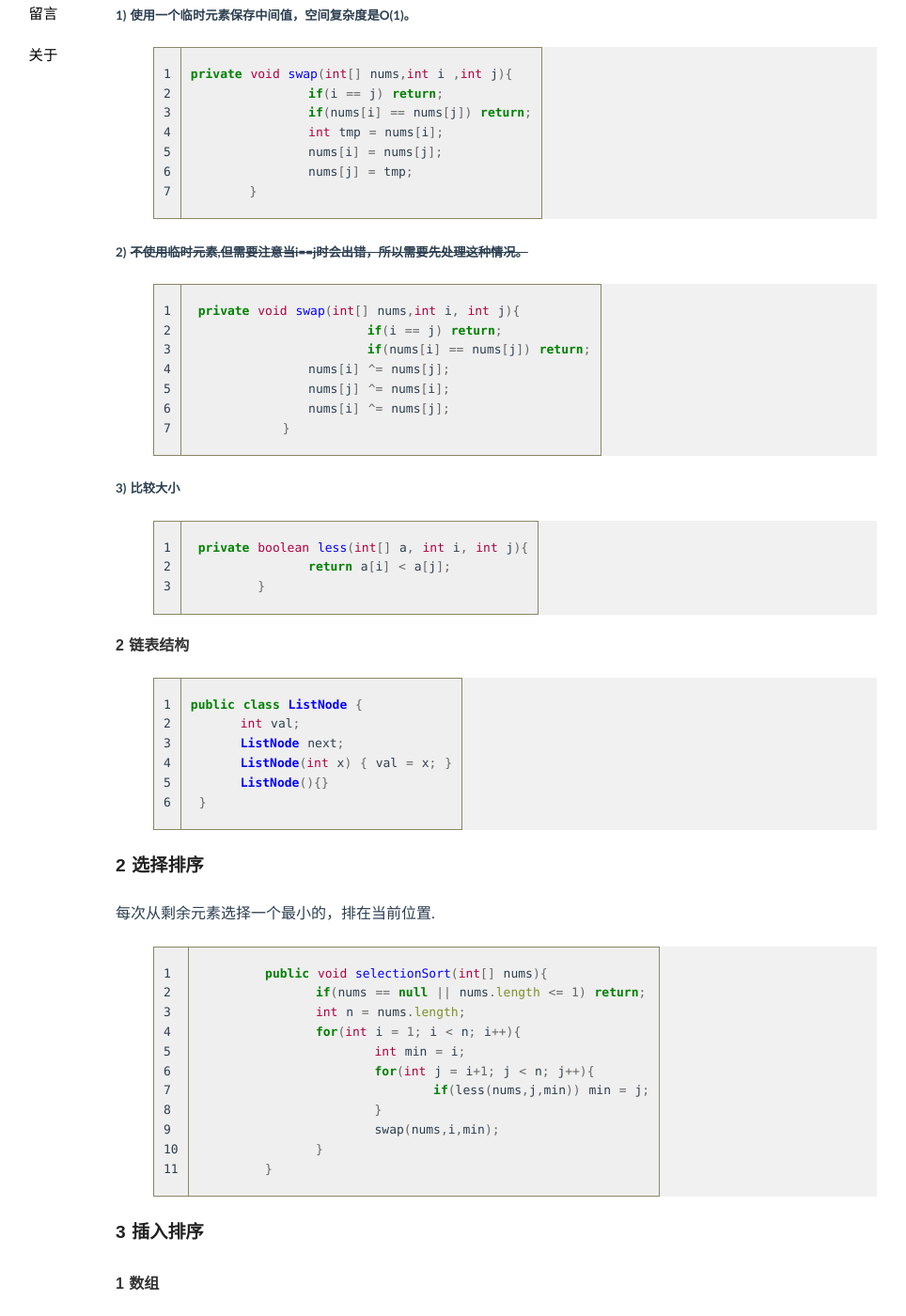
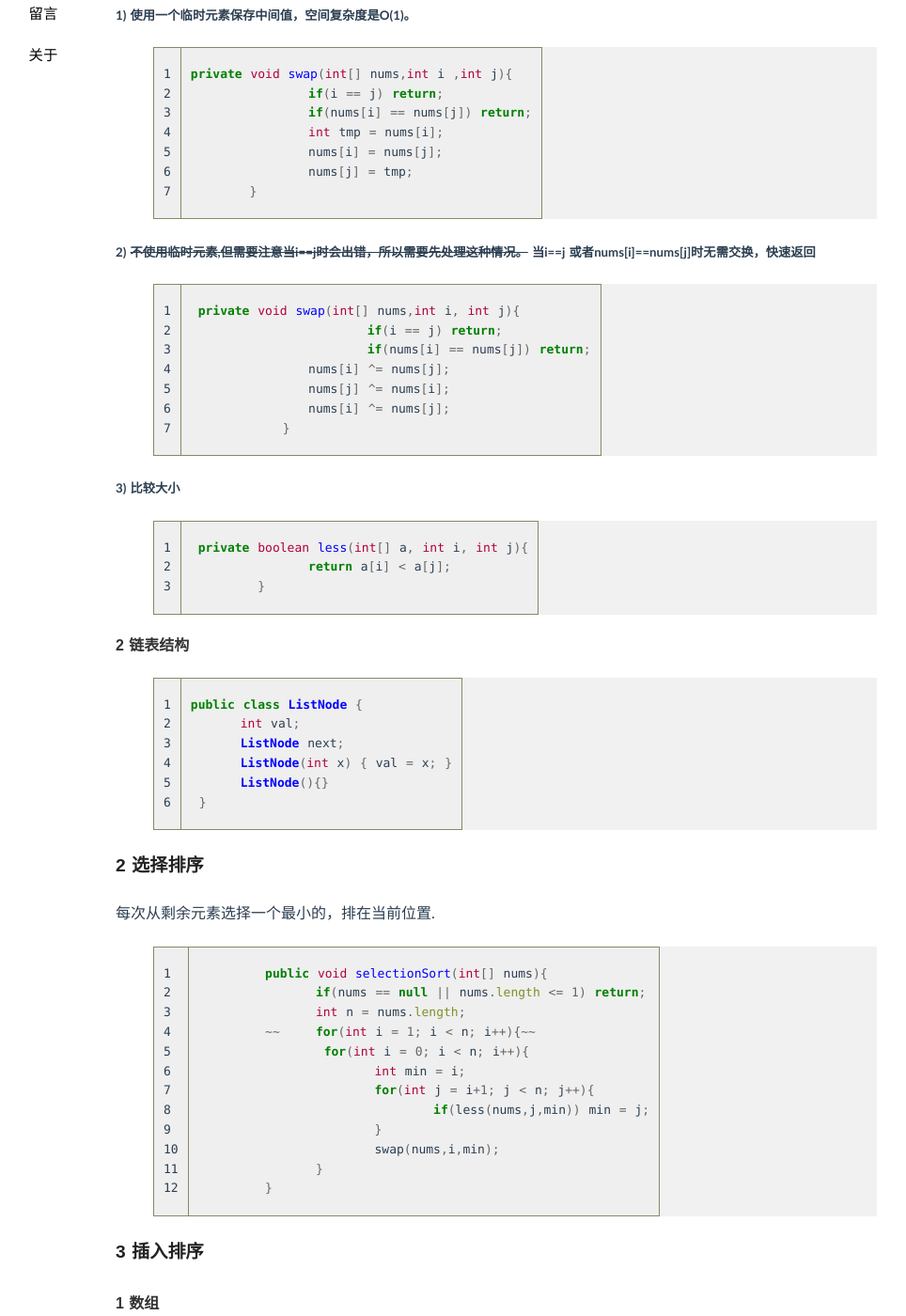
Before and after one commit to lvlvforever/lvlvforever.github.io, a Jekyll site: the page built from _posts/2015-08-17-排序算法.md, in a window 1280 px wide and 1400 px high, scrolled down 244 px. Shown: the whole window at 94% size, without its empty margins (92-1056 px from the left). Built offline with Jekyll 4.4.1, drawn with Linux system fonts in a browser that asks for light colours; Markdown is read by kramdown in place of the engine named in the settings; comment, search, counter and statistics services are not loaded.

Commit message:
Update 2015-08-17-排序算法.md
1 对swap方法进行更新，之前说法有误。
2 对选择排序进行更正，之前代码有误。
需要更加细心。

```diff
--- a/_posts/2015-08-17-排序算法.md
+++ b/_posts/2015-08-17-排序算法.md
@@ -16,7 +16,7 @@ private void swap(int[] nums,int i ,int j){
 		nums[j] = tmp;
 	}
 {% endhighlight java %}
-#####2) ~~不使用临时元素,但需要注意当i==j时会出错，所以需要先处理这种情况。~~
+#####2) ~~不使用临时元素,但需要注意当i==j时会出错，所以需要先处理这种情况。~~  当i==j 或者nums[i]==nums[j]时无需交换，快速返回
 
 {% highlight java linenos %}
  private void swap(int[] nums,int i, int j){
@@ -48,7 +48,8 @@ public class ListNode {
 	 public void selectionSort(int[] nums){
 	 	if(nums == null || nums.length <= 1) return;
 	 	int n = nums.length;
-	 	for(int i = 1; i < n; i++){
+	 ~~	for(int i = 1; i < n; i++){~~
+		 for(int i = 0; i < n; i++){
 	 		int min = i;
 	 		for(int j = i+1; j < n; j++){
 	 			if(less(nums,j,min)) min = j;
```
